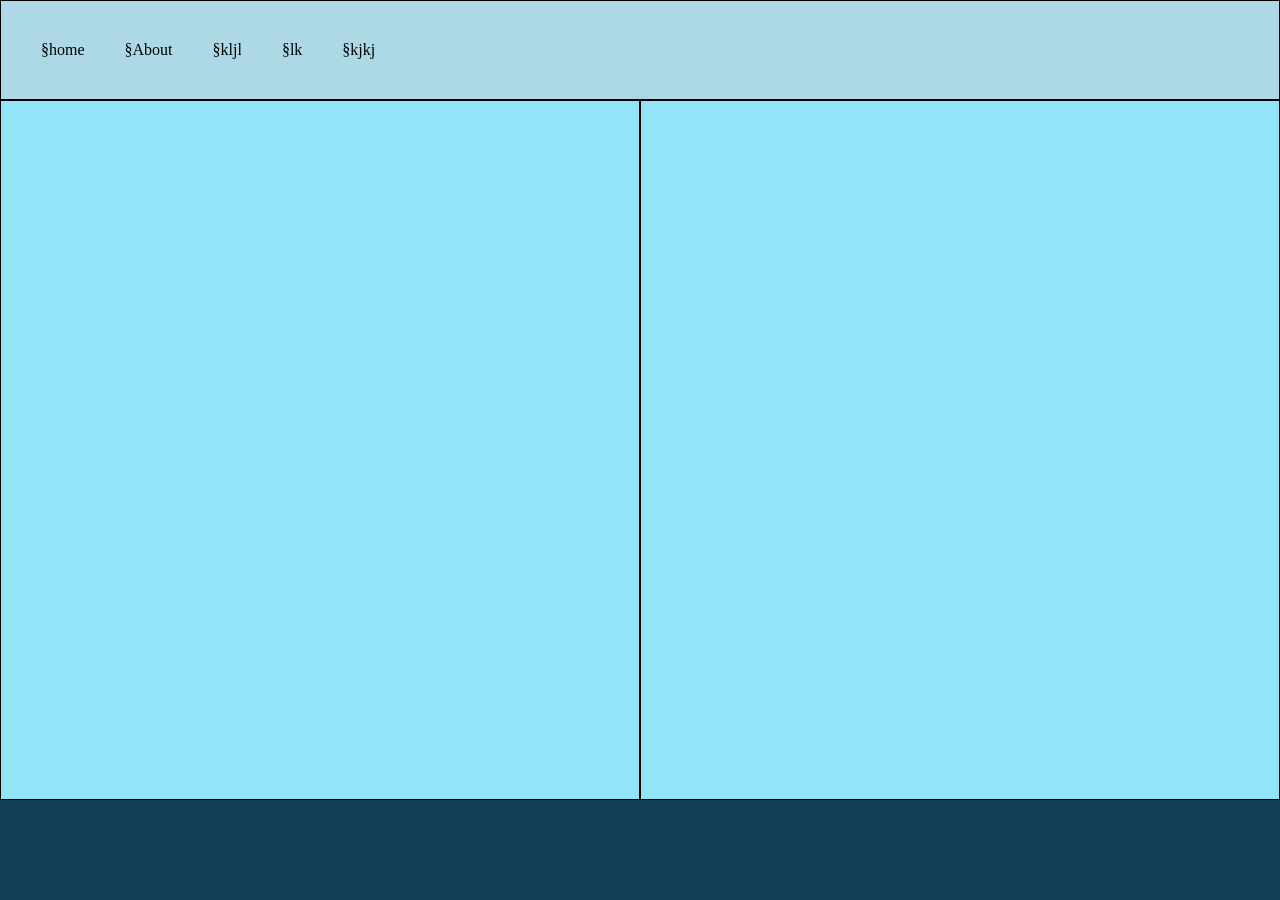
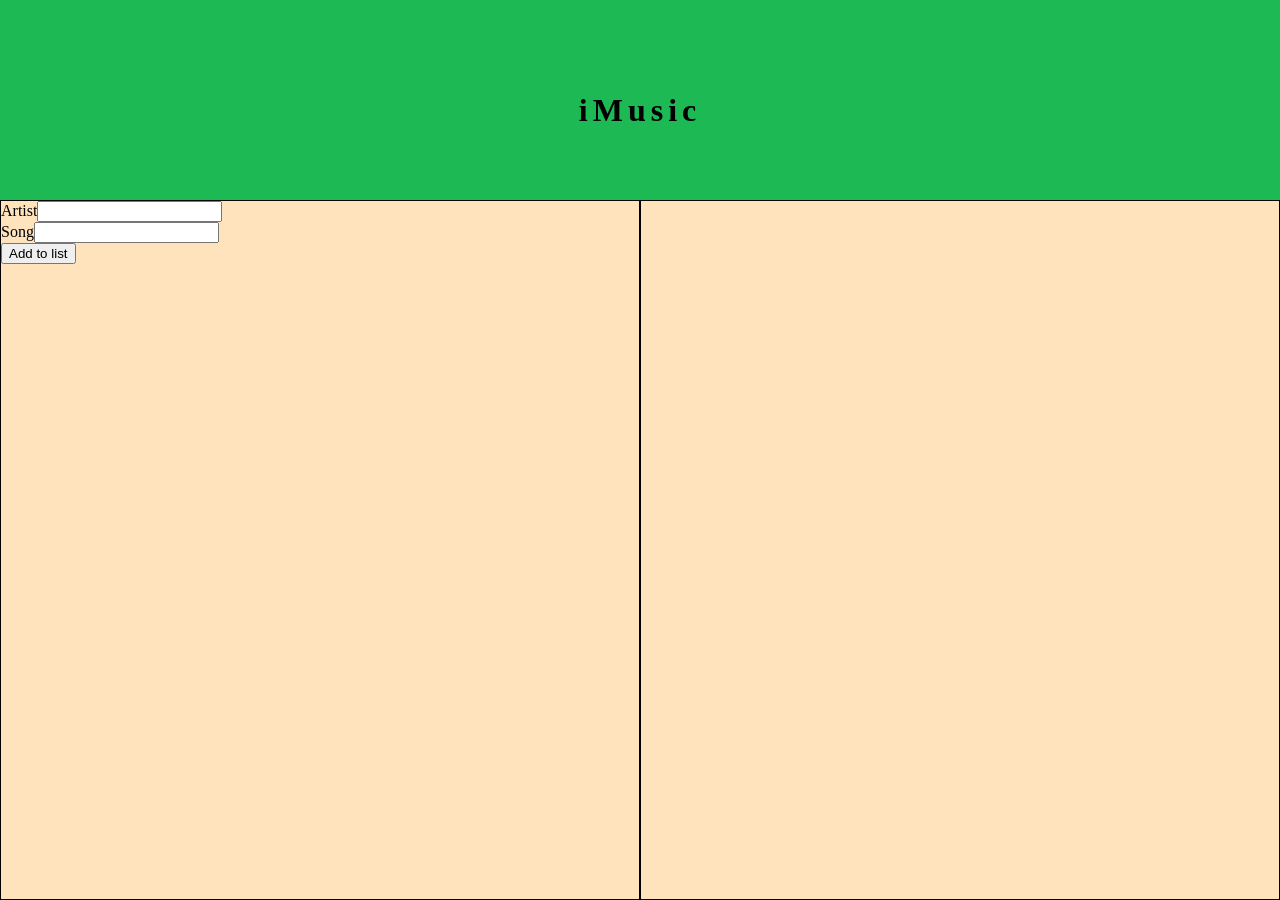
Before and after one commit to Doftgrahn/lyricThatNow, a plain HTML site: page home.html in a window 1280 px wide. Before the commit the page ends 800 px from the top, so only its background shows below. Drawn offline with nearby package versions, Linux system fonts and the light colour scheme.

Commit message:
added buttons and inputs

```diff
--- a/home.css
+++ b/home.css
@@ -15,28 +15,30 @@ body {
 }
 
 header {
-  height: 100px;
-  background-color: lightblue;
-  border: 1px solid black;
+  display: flex;
+  height: 200px;
+  background-color: #1db954;
+  flex-direction: column;
+  justify-content: center;
+  text-align: center;
+  padding: 40px;
 }
 
-.menu {
-  display: flex;
-  padding: 20px;
-  list-style-type: none;
-}
-
-.menu li {
-  padding: 20px;
+h1 {
+  margin: 0;
+  letter-spacing: 5px;
+  font-family: serif;
+  margin-top: 20px;
+  display: inline-block;
 }
 
 main {
   display: flex;
   height: 700px;
-  background-color: #91E5F6;
+  background-color: #ffe3bd;
 }
 
 .main-container {
   width: 50%;
-  border:1px solid black;
+  border: 1px solid black;
 }
--- a/home.html
+++ b/home.html
@@ -11,22 +11,20 @@
 
 <body>
   <header>
-    <ul class="menu">
-      <li>§home</li>
-      <li>§About</li>
-      <li>§kljl</li>
-      <li>§lk</li>
-      <li>§kjkj</li>
-    </ul>
+  <h1>iMusic</h1>
   </header>
 
 <main>
 
-<div class=main-container>
+<div class="main-container music-container">
 
 
+ <span>Artist</span><input type="text" name="fname" id="artist"><br>
+ <span>Song</span><input type="text" name="lname" id="song"><br>
+<button id="add-song">Add to list</button>
+
 </div>
-<div class="main-container">
+<div class="main-container output-container">
 
 
 
```
